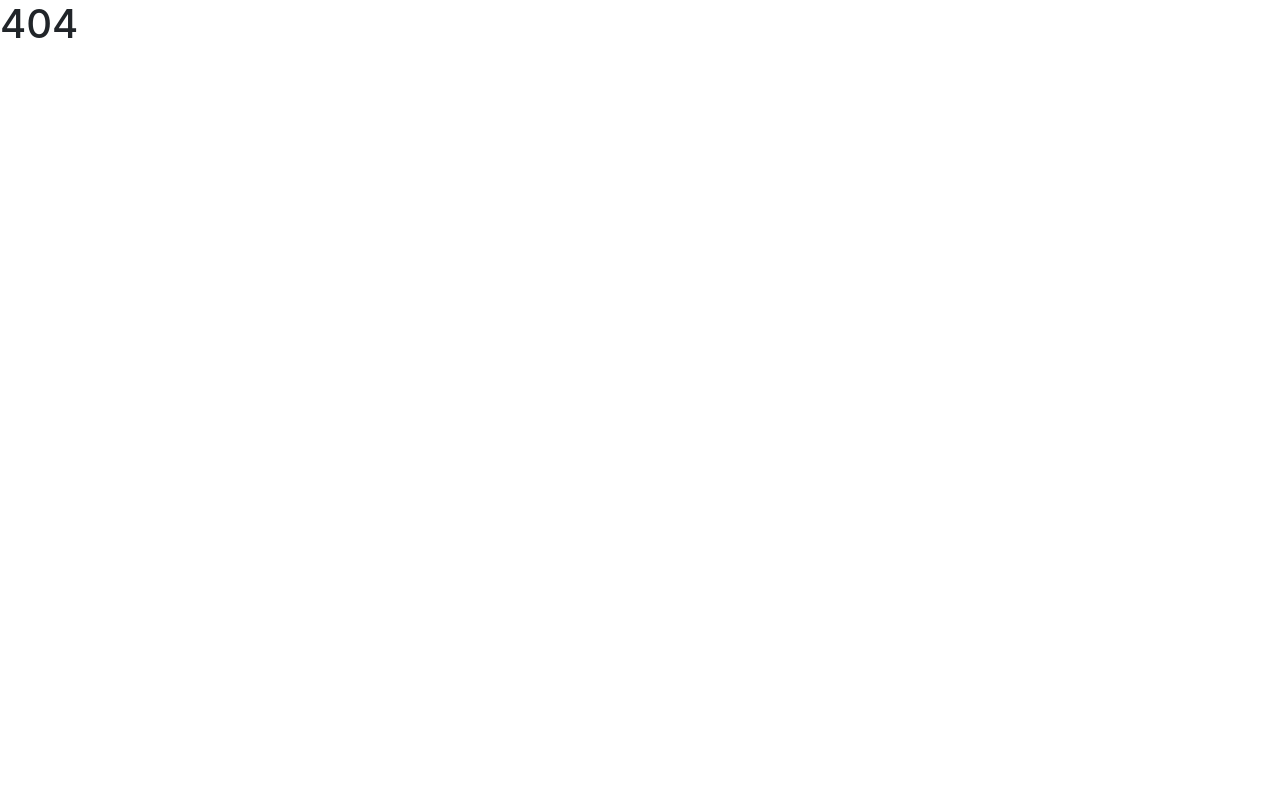
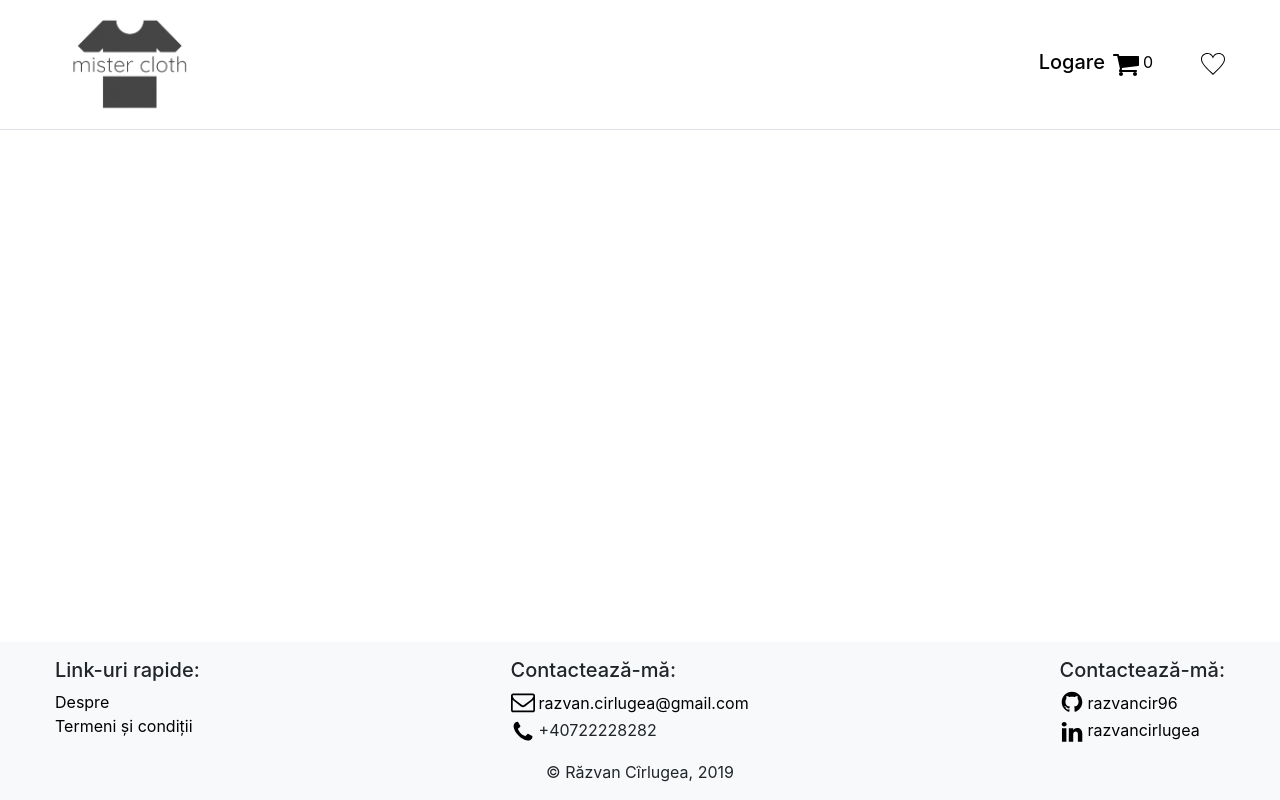
Before and after one commit to alexgrigores/react-sirluggia-shop, a React (Create React App) app: page /favorites in a window 1280 px wide. Built offline with nearby package versions, Linux system fonts and the light colour scheme.

Commit message:
Implement mechanism for adding favorite products

```diff
--- a/src/App.js
+++ b/src/App.js
@@ -10,6 +10,7 @@ import Category from './pages/Category';
 import Cart from './pages/Cart';
 import './utils/utility-classes.css';
 import Product from './pages/Product';
+import Favorites from './pages/Favorites';
 
 function App() {
   return(
@@ -18,6 +19,7 @@ function App() {
         <Route path="/login" component={Login}/>
         <Route exact path="/" component={Home}/>
         <Route path="/cart" component={Cart}/>
+        <Route path="/favorites" component={Favorites}/>
         <Route path="/about" component={About}/>
         <Route path="/terms-and-conditions" component={TermsAndConditions}/>
         <Route path="/category/:categoryName" component={Category}/>
--- a/src/components/Header.jsx
+++ b/src/components/Header.jsx
@@ -2,6 +2,7 @@ import React from 'react';
 import { Link } from 'react-router-dom';
 import Logo from '../assets/images/logo.png';
 import { ReactComponent as ShoppingCart } from '../assets/icons/shopping-cart.svg';
+import { ReactComponent as Favorites } from '../assets/icons/favorites.svg';
 import './Header.css';
 import { connect } from 'react-redux';
 import { logoutUser } from '../redux/actions/user';
@@ -28,6 +29,9 @@ function Header(props) {
                                 <ShoppingCart className="ml-2"/>
                                 <p className="ml-1 mb-0">{ props.numberOfProducts }</p>
                             </Link>
+                            <Link to="/favorites" className="d-flex">
+                                <Favorites className="ml-5"/>
+                            </Link>
                         </div>
                     </div>
                 </div>
--- a/src/components/ProductItem.jsx
+++ b/src/components/ProductItem.jsx
@@ -2,6 +2,7 @@ import React from 'react';
 import './ProductItem.css';
 import { connect } from 'react-redux';
 import { addToCart } from '../redux/actions/cart';
+import { addToFavorites } from '../redux/actions/favorites';
 import { Link } from 'react-router-dom';
 
 function ProductItem(props) {
@@ -28,13 +29,28 @@ function ProductItem(props) {
             >
                 Adaugă în coș
             </button>
+            <button
+                className="btn btn-outline-dark mt-2"
+                onClick={() => props.addToFavorites({
+                    product: {
+                        id,
+                        name,
+                        price,
+                        currency,
+                        image
+                    }
+                })}
+            >
+                Adaugă la favorite
+            </button>
         </div>
     );
 }
 
 function mapDispatchToProps(dispatch) {
     return {
-        addToCart: (product) => dispatch(addToCart(product))
+        addToCart: (product) => dispatch(addToCart(product)),
+        addToFavorites: (product) => dispatch(addToFavorites(product))
     };
 }
 
--- /dev/null
+++ b/src/pages/Favorites.css
@@ -0,0 +1,4 @@
+.product-item img {
+    max-width: 250px;
+    max-height: 250px;
+}
--- /dev/null
+++ b/src/pages/Favorites.jsx
@@ -0,0 +1,34 @@
+import React from 'react';
+import Layout from '../components/Layout';
+import { connect } from 'react-redux';
+import './Favorites.css';
+import ProductItem from '../components/ProductItem';
+
+function Favorites(props) {
+    return (
+        <Layout>
+            <div className="row my-4">
+                { props.favorites.map((product) => {
+                    return <ProductItem
+                        {...product}
+                        key={product.id}
+                    />
+                })}
+            </div>
+        </Layout>
+    );
+}
+
+function mapStateToProps(state) {
+    return {
+        favorites: state.favorites.favorites
+    };
+}
+
+function mapDispatchToProps(dispatch) {
+    return {
+
+    };
+}
+
+export default connect(mapStateToProps, mapDispatchToProps)(Favorites);
--- a/src/pages/Product.jsx
+++ b/src/pages/Product.jsx
@@ -4,6 +4,7 @@ import products from '../utils/products.json';
 import './Product.css';
 import { connect } from 'react-redux';
 import { addToCart } from '../redux/actions/cart';
+import { addToFavorites } from '../redux/actions/favorites';
 
 class Product extends React.Component {
     constructor(props) {
@@ -58,6 +59,22 @@ class Product extends React.Component {
                             >
                                 Adaugă în coș
                             </button>
+                            <button
+                                className="btn btn-dark ml-4 mb-4 font-weight-bold"
+                                onClick={() => {
+                                    this.props.addToFavorites({
+                                        product: {
+                                            id: product.id,
+                                            name: product.name,
+                                            price: product.price,
+                                            currency: product.currency,
+                                            image: product.image
+                                        }
+                                    })
+                                }}
+                            >
+                                Adaugă la favorite
+                            </button>
                             <p><span className="font-weight-bold">Mărime</span>: {product.size}</p>
                             <p><span className="font-weight-bold">Culoare</span>: {product.colour}</p>
                             <p><span className="font-weight-bold">Material</span>: {product.material}</p>
@@ -74,7 +91,8 @@ class Product extends React.Component {
 
 function mapDispatchToProps(dispatch) {
     return {
-        addToCart: (payload) => dispatch(addToCart(payload))
+        addToCart: (payload) => dispatch(addToCart(payload)),
+        addToFavorites: (payload) => dispatch(addToFavorites(payload))
     }
 }
 
--- /dev/null
+++ b/src/redux/actions/favorites.js
@@ -0,0 +1,6 @@
+export function addToFavorites(payload) {
+    return {
+        type: 'ADD_TO_FAVORITES',
+        payload
+    }
+}
--- /dev/null
+++ b/src/redux/reducers/favorites.js
@@ -0,0 +1,28 @@
+const initialState = {
+    favorites: []
+}
+
+export function favoritesReducer(state = initialState, action) {
+    switch (action.type) {
+        case 'ADD_TO_FAVORITES':
+            let productInFavorites = state.favorites.find(product => product.id === action.payload.product.id);
+
+            if (!productInFavorites) {
+                return Object.assign({}, state, {
+                    favorites: [
+                        ...state.favorites,
+                        {
+                            ...action.payload.product
+                        }
+                    ]
+                })
+            } else {
+                return Object.assign({}, state, {
+                    favorites: state.favorites
+                });
+            }
+
+        default:
+            return state;
+    }
+}
--- a/src/redux/store.js
+++ b/src/redux/store.js
@@ -1,12 +1,14 @@
 import { createStore, combineReducers, applyMiddleware } from 'redux';
 import { cartReducer } from './reducers/cart';
 import { userReducer } from './reducers/user';
+import { favoritesReducer } from './reducers/favorites';
 import thunk from 'redux-thunk';
 import logger from 'redux-logger';
 
 const rootReducer = combineReducers({
     user: userReducer,
-    cart: cartReducer
+    cart: cartReducer,
+    favorites: favoritesReducer
 });
 
 const middlewares = [thunk];
```
Also changed, not shown: src/assets/icons/favorites.svg (added).
